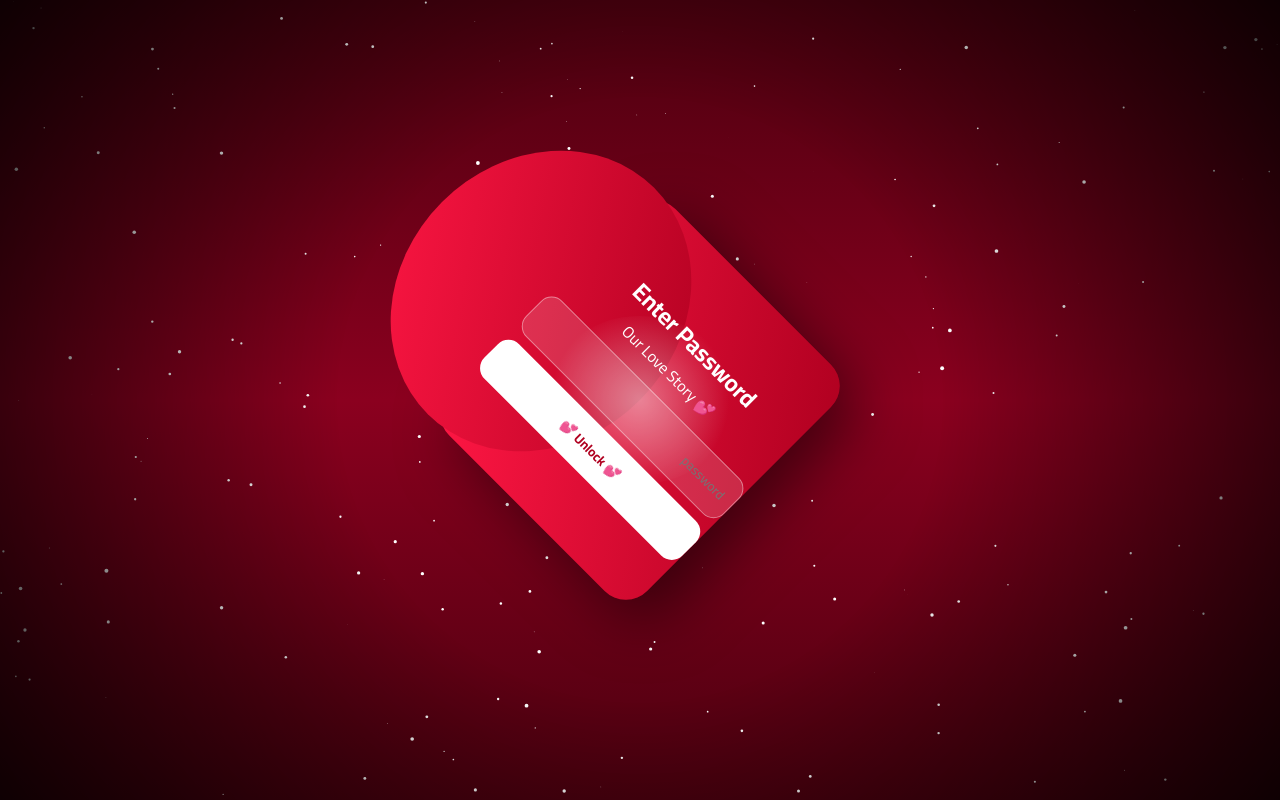
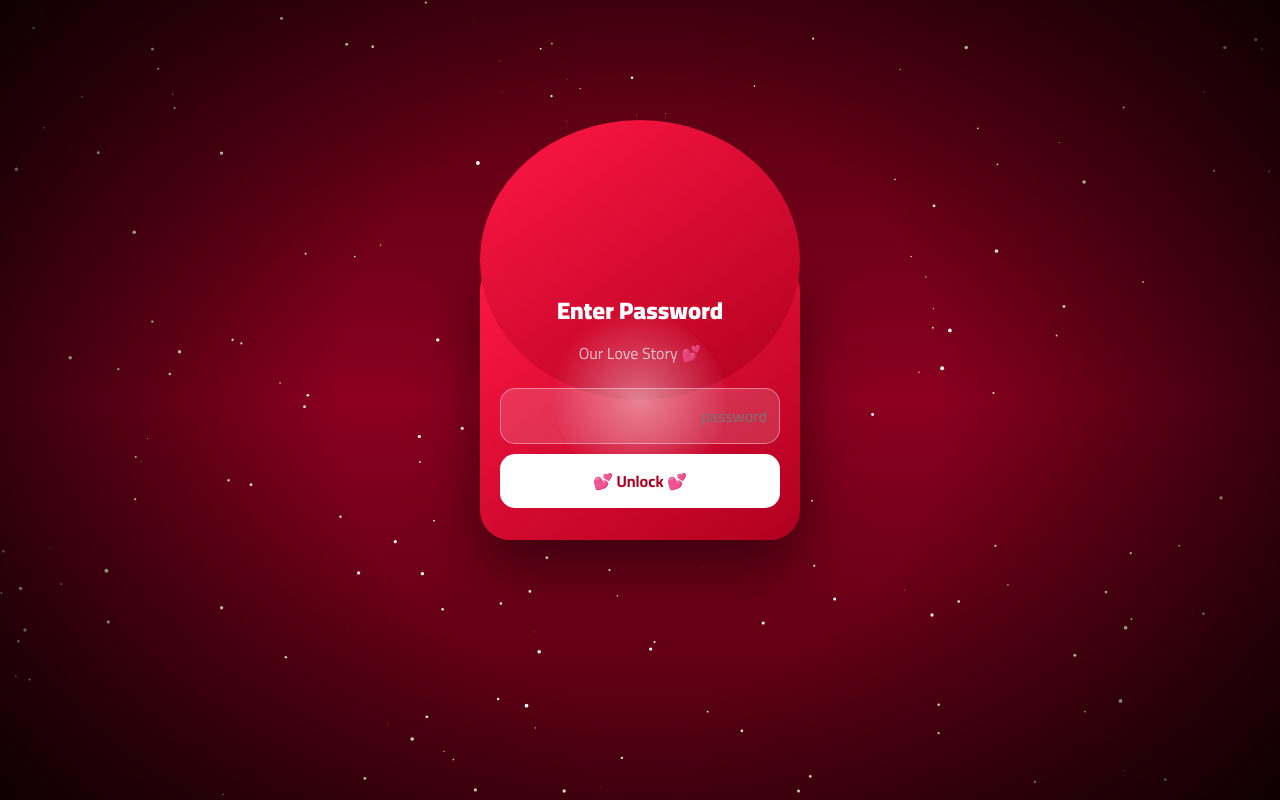
Before and after one commit to 2372007my-max/Love-You, a plain HTML site: page index.html in a window 1280 px wide. Drawn offline with Linux system fonts and the light colour scheme.

Commit message:
Update index.html

```diff
--- a/index.html
+++ b/index.html
@@ -49,7 +49,7 @@ justify-content:center;
 align-items:center;
 }
 
-/* القلب */
+/* القلب ثابت واحترافي */
 .heart-container{
 position:relative;
 width:320px;
@@ -61,11 +61,11 @@ position:absolute;
 width:100%;
 height:100%;
 background:linear-gradient(145deg,#ff1744,#b00020);
-transform:rotate(-45deg);
 border-radius:30px;
 box-shadow:0 25px 60px rgba(0,0,0,0.5);
 }
 
+/* نصف دائرة فوق القلب */
 .heart:before,.heart:after{
 content:"";
 position:absolute;
@@ -94,7 +94,6 @@ transform:rotate(45deg);
 position:absolute;
 width:100%;
 height:100%;
-transform:rotate(45deg);
 display:flex;
 flex-direction:column;
 align-items:center;
@@ -112,6 +111,7 @@ background:rgba(255,255,255,0.15);
 color:white;
 outline:none;
 margin:10px 0;
+font-size:16px;
 }
 
 button{
@@ -124,19 +124,23 @@ color:#b00020;
 font-weight:bold;
 cursor:pointer;
 transition:0.3s;
+font-size:16px;
 }
 
 button:active{
 transform:scale(0.95);
 }
 
-.shake{
-animation:shake 0.4s;
+#loginPage h2{
+margin-bottom:5px;
+font-size:24px;
+font-weight:900;
 }
-@keyframes shake{
-0%,100%{transform:rotate(45deg) translateX(0)}
-25%{transform:rotate(45deg) translateX(-5px)}
-75%{transform:rotate(45deg) translateX(5px)}
+
+#loginPage p{
+margin-bottom:10px;
+opacity:0.7;
+font-size:16px;
 }
 
 /* ================= الصفحة الرئيسية ================= */
@@ -181,7 +185,7 @@ transform:translate(-50%,-50%);
 font-size:22px;
 font-weight:900;
 opacity:0.4;
-letter-spacing:3px;
+letter-spacing:2px;
 }
 
 .letter{
```
